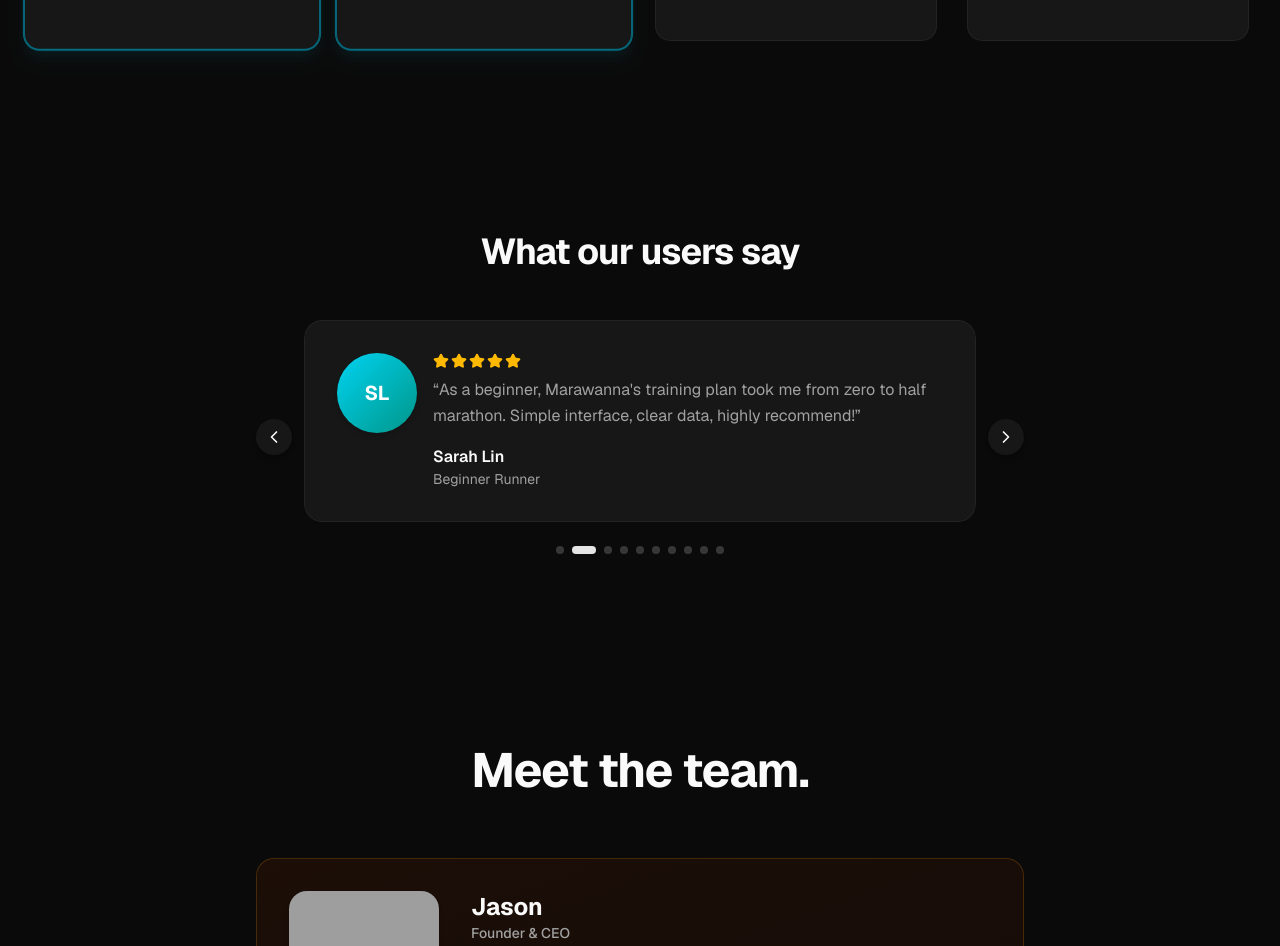
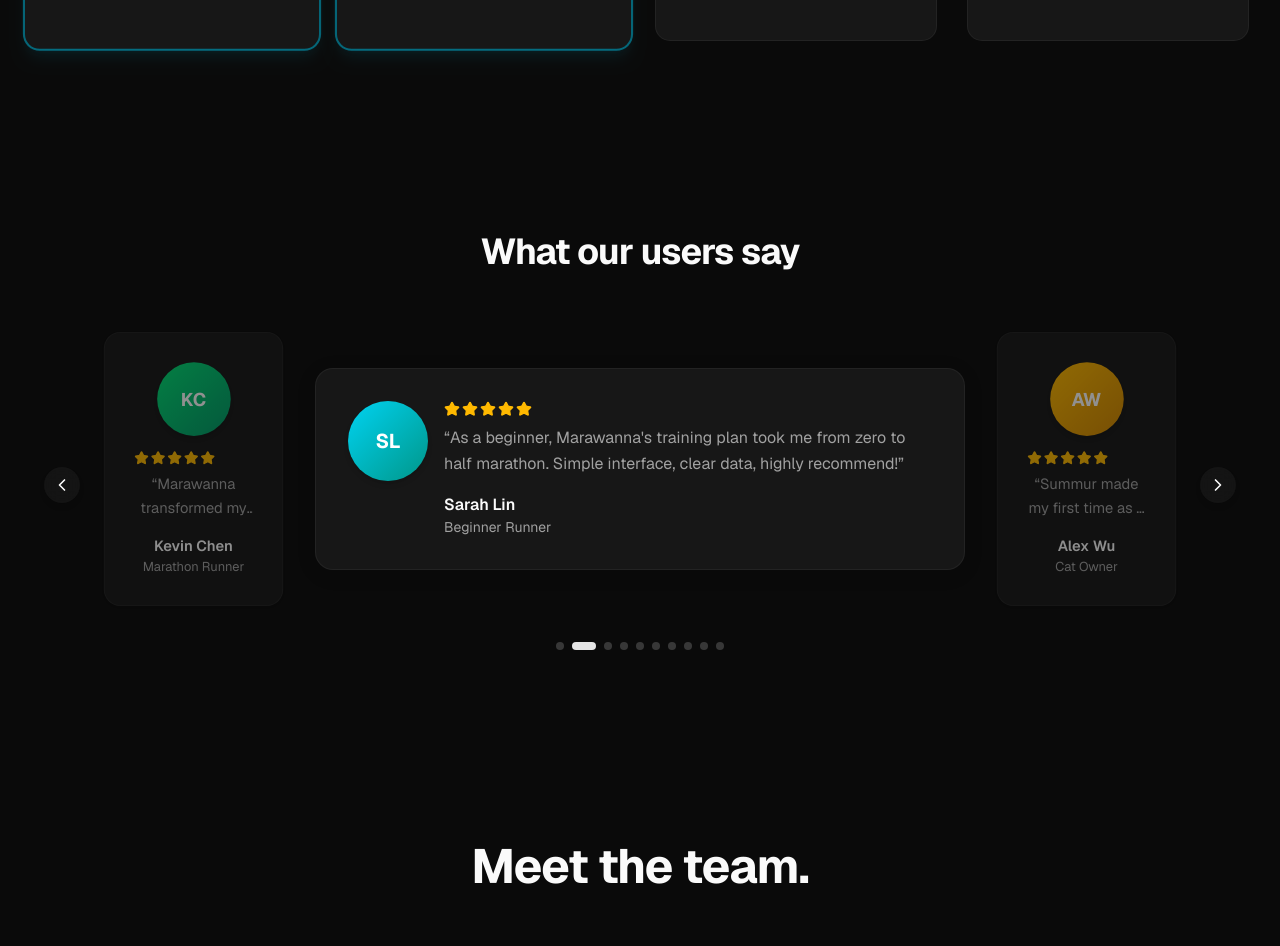
Before and after one commit to houdini-zonelab/zone-lab-website, a Next.js app: page /en in a window 1280 px wide. Shown: the part 1980-2926 px from the top of the page. Built offline with nearby package versions, Linux system fonts and the light colour scheme; grey boxes are pictures that could not be loaded.

Commit message:
feat: testimonial peek carousel, 90% width

```diff
--- a/src/components/TestimonialSection.tsx
+++ b/src/components/TestimonialSection.tsx
@@ -1,10 +1,9 @@
 "use client";
 
-import { useState, useEffect, useCallback } from "react";
+import { useState, useEffect, useCallback, useRef } from "react";
 import { useTranslations } from "next-intl";
-import { motion, AnimatePresence } from "framer-motion";
+import { motion } from "framer-motion";
 import { Star, ChevronLeft, ChevronRight } from "lucide-react";
-import { Section } from "./Section";
 
 const TESTIMONIAL_COUNT = 10;
 const AUTO_PLAY_INTERVAL = 5000;
@@ -55,99 +54,163 @@
   );
 }
 
+function getIndex(i: number) {
+  return ((i % TESTIMONIAL_COUNT) + TESTIMONIAL_COUNT) % TESTIMONIAL_COUNT;
+}
+
 export function TestimonialSection() {
   const t = useTranslations("testimonials");
   const [current, setCurrent] = useState(0);
-  const [direction, setDirection] = useState(0);
+  const timerRef = useRef<ReturnType<typeof setInterval> | null>(null);
+
+  const resetTimer = useCallback(() => {
+    if (timerRef.current) clearInterval(timerRef.current);
+    timerRef.current = setInterval(() => {
+      setCurrent((prev) => (prev + 1) % TESTIMONIAL_COUNT);
+    }, AUTO_PLAY_INTERVAL);
+  }, []);
 
   const next = useCallback(() => {
-    setDirection(1);
     setCurrent((prev) => (prev + 1) % TESTIMONIAL_COUNT);
-  }, []);
+    resetTimer();
+  }, [resetTimer]);
 
   const prev = useCallback(() => {
-    setDirection(-1);
     setCurrent((prev) => (prev - 1 + TESTIMONIAL_COUNT) % TESTIMONIAL_COUNT);
-  }, []);
+    resetTimer();
+  }, [resetTimer]);
+
+  const goTo = useCallback(
+    (i: number) => {
+      setCurrent(i);
+      resetTimer();
+    },
+    [resetTimer]
+  );
 
   useEffect(() => {
-    const timer = setInterval(next, AUTO_PLAY_INTERVAL);
-    return () => clearInterval(timer);
-  }, [next]);
+    resetTimer();
+    return () => {
+      if (timerRef.current) clearInterval(timerRef.current);
+    };
+  }, [resetTimer]);
 
-  const variants = {
-    enter: (dir: number) => ({
-      x: dir > 0 ? 300 : -300,
-      opacity: 0,
-    }),
-    center: {
-      x: 0,
-      opacity: 1,
-    },
-    exit: (dir: number) => ({
-      x: dir > 0 ? -300 : 300,
-      opacity: 0,
-    }),
-  };
+  // Visible indices: prev, current, next
+  const visibleIndices = [
+    getIndex(current - 1),
+    current,
+    getIndex(current + 1),
+  ];
 
   return (
-    <Section id="testimonials">
+    <motion.section
+      id="testimonials"
+      initial={{ opacity: 0, y: 32 }}
+      whileInView={{ opacity: 1, y: 0 }}
+      viewport={{ once: true, margin: "-100px" }}
+      transition={{ duration: 0.5, ease: [0.4, 0, 0.2, 1] }}
+      className="py-16 md:py-24"
+    >
+      <div className="mx-auto w-[90%] max-w-[1400px]">
         <h2 className="mb-12 text-center text-3xl font-bold tracking-tight md:text-4xl">
           {t("title")}
         </h2>
 
-      <div className="relative mx-auto max-w-2xl">
-        {/* Navigation arrows */}
+        <div className="relative">
+          {/* Navigation arrows - hidden on mobile */}
           <button
             onClick={prev}
-          className="absolute -left-4 top-1/2 z-10 -translate-y-1/2 rounded-full bg-card p-2 shadow-md transition-colors hover:bg-accent md:-left-12"
+            className="absolute -left-2 top-1/2 z-10 hidden -translate-y-1/2 rounded-full bg-card/80 p-2 shadow-md backdrop-blur-sm transition-all hover:bg-card sm:block md:-left-5"
             aria-label="Previous testimonial"
           >
             <ChevronLeft className="h-5 w-5" />
           </button>
           <button
             onClick={next}
-          className="absolute -right-4 top-1/2 z-10 -translate-y-1/2 rounded-full bg-card p-2 shadow-md transition-colors hover:bg-accent md:-right-12"
+            className="absolute -right-2 top-1/2 z-10 hidden -translate-y-1/2 rounded-full bg-card/80 p-2 shadow-md backdrop-blur-sm transition-all hover:bg-card sm:block md:-right-5"
             aria-label="Next testimonial"
           >
             <ChevronRight className="h-5 w-5" />
           </button>
 
-        {/* Card */}
-        <div className="overflow-hidden rounded-2xl">
-          <AnimatePresence mode="wait" custom={direction}>
+          {/* Peek carousel */}
+          <div className="overflow-hidden">
             <motion.div
-              key={current}
-              custom={direction}
-              variants={variants}
-              initial="enter"
-              animate="center"
-              exit="exit"
+              className="flex items-center justify-center gap-4 md:gap-6"
+              animate={{ x: 0 }}
               transition={{ duration: 0.3, ease: "easeInOut" }}
-              className="rounded-2xl border border-border/50 bg-card p-8 shadow-sm"
             >
-              <div className="flex flex-col items-center gap-4 text-center sm:flex-row sm:items-start sm:text-left">
+              {visibleIndices.map((idx, pos) => {
+                const isCurrent = pos === 1;
+                return (
+                  <motion.div
+                    key={`${current}-${pos}`}
+                    initial={
+                      isCurrent
+                        ? { opacity: 0.7, scale: 0.95 }
+                        : { opacity: 0, scale: 0.85 }
+                    }
+                    animate={{
+                      opacity: isCurrent ? 1 : 0.55,
+                      scale: isCurrent ? 1 : 0.92,
+                    }}
+                    transition={{ duration: 0.3, ease: "easeInOut" }}
+                    className={`shrink-0 ${
+                      isCurrent ? "z-10" : "z-0"
+                    } ${
+                      isCurrent
+                        ? "w-[300px] sm:w-[400px] md:w-[600px] lg:w-[650px]"
+                        : "hidden w-[60px] sm:block sm:w-[80px] md:w-[150px] lg:w-[195px]"
+                    }`}
+                    onClick={
+                      !isCurrent
+                        ? () => goTo(idx)
+                        : undefined
+                    }
+                    style={!isCurrent ? { cursor: "pointer" } : undefined}
+                  >
+                    <div
+                      className={`rounded-2xl border border-border/50 bg-card p-6 sm:p-8 transition-transform duration-300 ${
+                        isCurrent
+                          ? "shadow-[0_4px_20px_rgba(0,0,0,0.1)] hover:-translate-y-1"
+                          : "shadow-sm"
+                      }`}
+                    >
+                      <div
+                        className={`flex flex-col items-center gap-4 text-center ${
+                          isCurrent
+                            ? "sm:flex-row sm:items-start sm:text-left"
+                            : ""
+                        }`}
+                      >
                         <Avatar
-                  name={t(`items.${current}.name`)}
-                  colorClass={avatarColors[current]}
+                          name={t(`items.${idx}.name`)}
+                          colorClass={avatarColors[idx]}
                         />
-                <div className="flex flex-1 flex-col gap-2">
-                  <StarRating rating={ratings[current]} />
-                  <p className="text-base leading-relaxed text-muted-foreground">
-                    &ldquo;{t(`items.${current}.content`)}&rdquo;
+                        <div className="flex flex-1 flex-col gap-2 overflow-hidden">
+                          <StarRating rating={ratings[idx]} />
+                          <p
+                            className={`text-base leading-relaxed text-muted-foreground ${
+                              !isCurrent ? "line-clamp-2" : ""
+                            }`}
+                          >
+                            &ldquo;{t(`items.${idx}.content`)}&rdquo;
                           </p>
                           <div className="mt-2">
                             <p className="font-semibold">
-                      {t(`items.${current}.name`)}
+                              {t(`items.${idx}.name`)}
                             </p>
                             <p className="text-sm text-muted-foreground">
-                      {t(`items.${current}.role`)}
+                              {t(`items.${idx}.role`)}
                             </p>
                           </div>
                         </div>
                       </div>
+                    </div>
                   </motion.div>
-          </AnimatePresence>
+                );
+              })}
+            </motion.div>
           </div>
 
           {/* Dots indicator */}
@@ -155,20 +218,18 @@
             {Array.from({ length: TESTIMONIAL_COUNT }).map((_, i) => (
               <button
                 key={i}
-              onClick={() => {
-                setDirection(i > current ? 1 : -1);
-                setCurrent(i);
-              }}
-              className={`h-2 w-2 rounded-full transition-all ${
+                onClick={() => goTo(i)}
+                className={`h-2 rounded-full transition-all hover:scale-125 ${
                   i === current
                     ? "w-6 bg-primary"
-                  : "bg-muted-foreground/30 hover:bg-muted-foreground/50"
+                    : "w-2 bg-muted-foreground/30 hover:bg-muted-foreground/50"
                 }`}
                 aria-label={`Go to testimonial ${i + 1}`}
               />
             ))}
           </div>
         </div>
-    </Section>
+      </div>
+    </motion.section>
   );
 }
```
Lines whose indentation alone changed are shown as unchanged.
